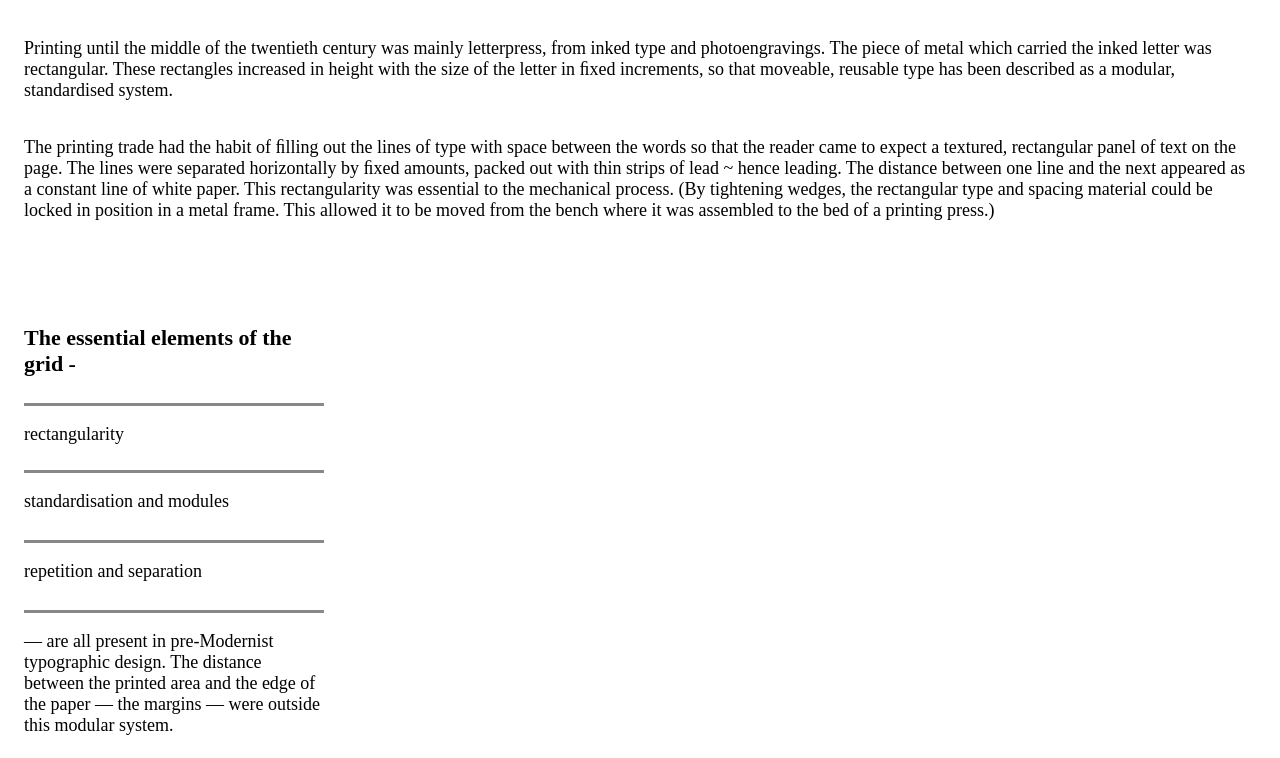
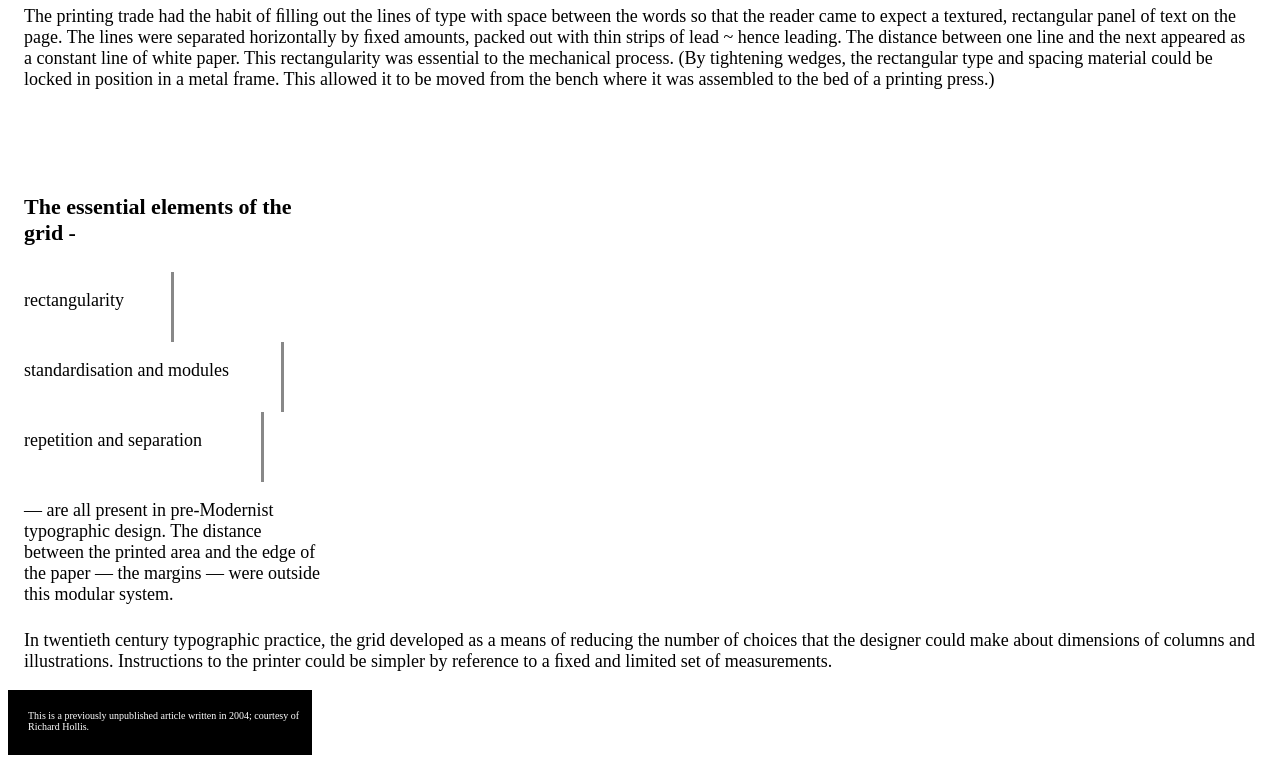
Before and after one commit to Ziwei999/Binding, a plain HTML site: page index.html in a window 1280 px wide. Shown: the part 482-1240 px from the top of the page. Drawn offline with Linux system fonts and the light colour scheme.

Commit message:
direction3 css

```diff
--- a/index.html
+++ b/index.html
@@ -4,9 +4,9 @@
         <meta name="viewport" content="width=device-width, initial-scale=1">
         <!-- <link href="asset/rest.css" rel="stylesheet"> -->
         <link href="asset/common.css" rel="stylesheet">
-        <link href="asset/direction-1.css" rel="stylesheet">
+        <!-- <link href="asset/direction-1.css" rel="stylesheet"> -->
         <!-- <link href="asset/direction-2.css" rel="stylesheet"> -->
-        <!-- <link href="asset/direction-3.css" rel="stylesheet"> -->
+        <link href="asset/direction-3.css" rel="stylesheet">
     </head>
     <body>
         <header>
```
